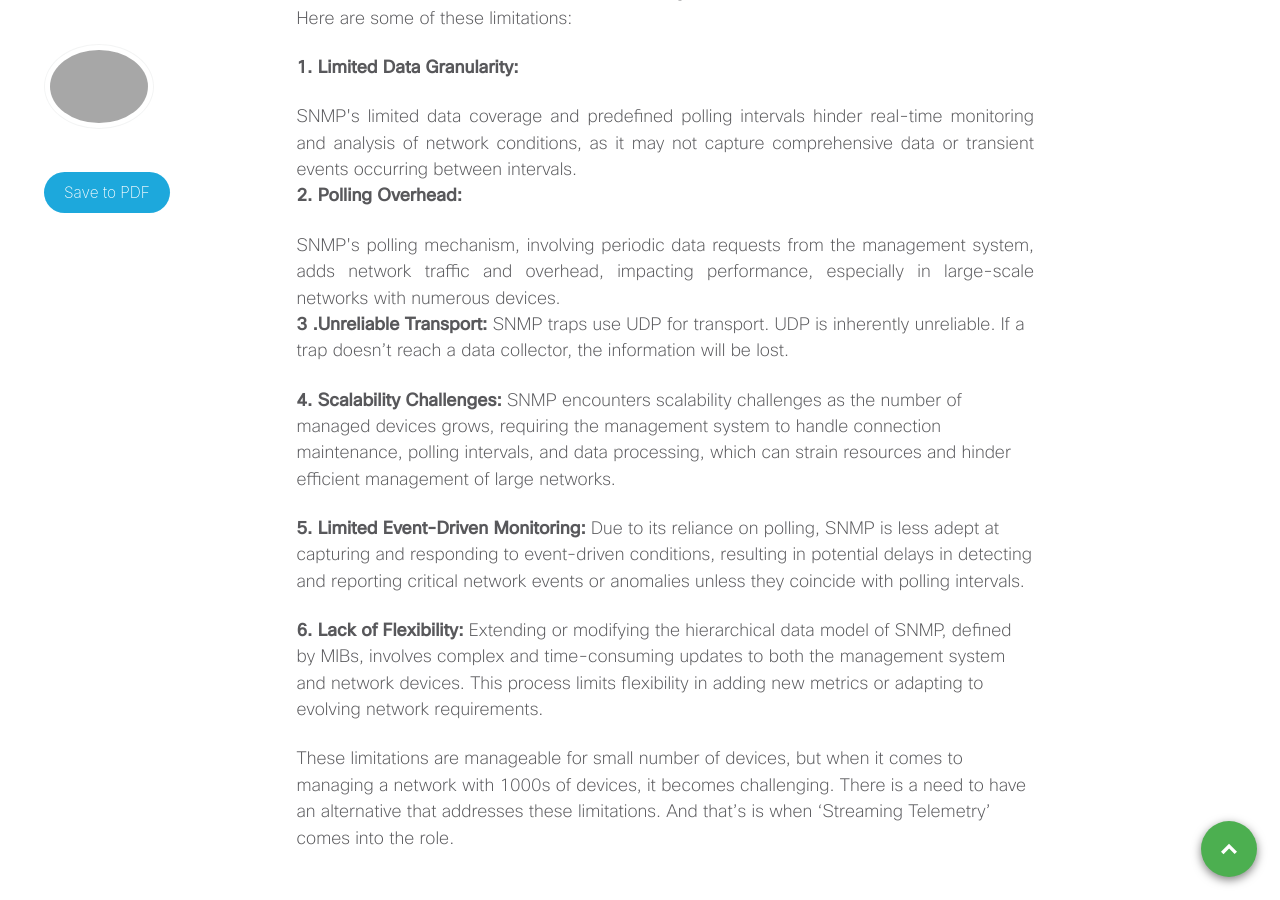
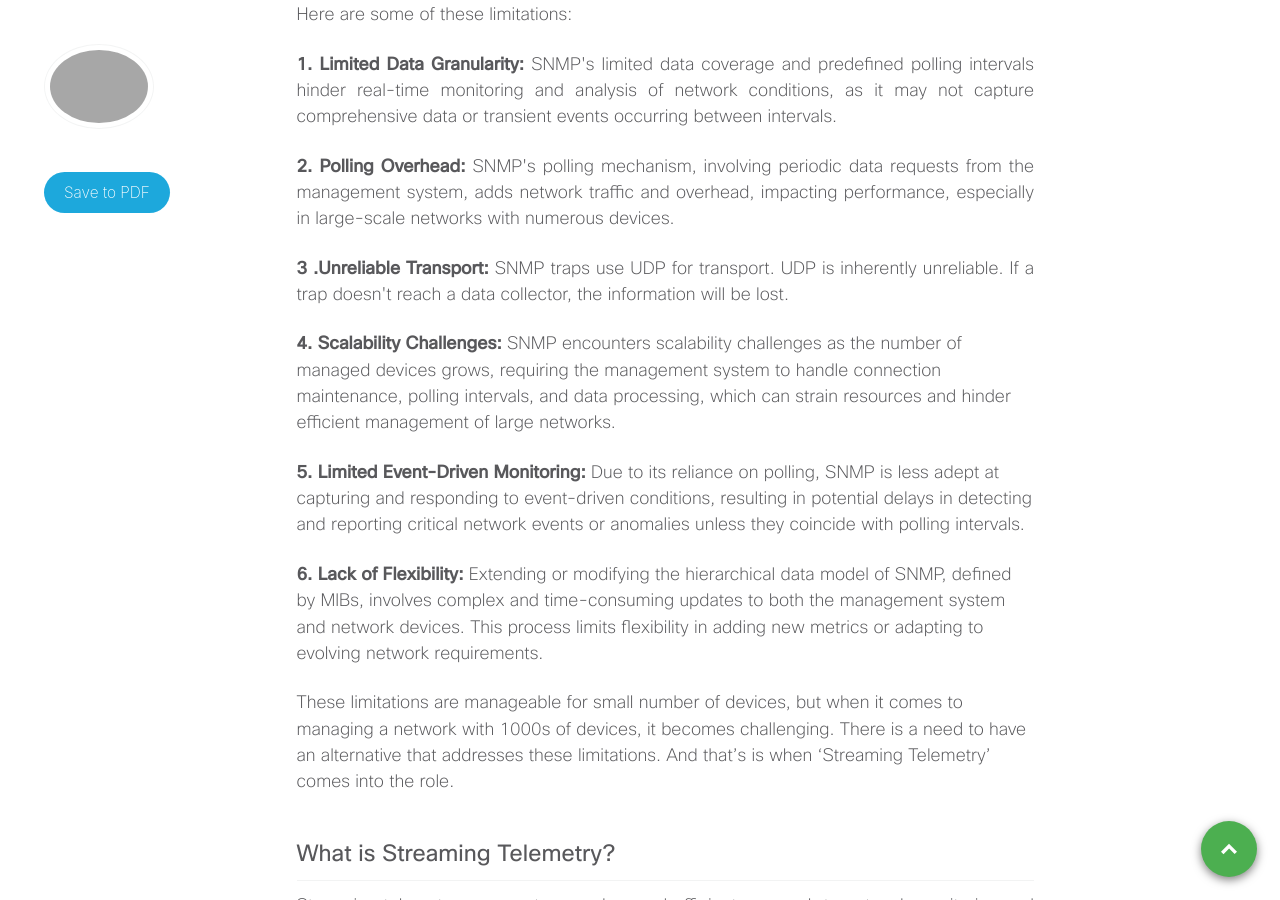
Before and after one commit to xrdocs/programmability, a Jekyll site: the page built from _blogs/Model-Driven-Telemetry.md, in a window 1280 px wide and 900 px high, scrolled down 491 px. Built offline with Jekyll 4.4.1, drawn with Linux system fonts in a browser that asks for light colours; comment, search, counter and statistics services are not loaded.

Commit message:
Update Model-Driven-Telemetry.md

```diff
--- a/_blogs/Model-Driven-Telemetry.md
+++ b/_blogs/Model-Driven-Telemetry.md
@@ -9,27 +9,17 @@ author: Rahul Sharma
 
 # Background
 
-<div style="text-align: justify">
-A lot has been heard about 'Streaming Telemetry' in recent times, and it is known to be used to manage network devices. However, the question arises: Why is it needed when SNMP is already available to monitor and configure network devices?
-</div>
-<br>
-<div style="text-align: justify">
-Knowing SNMP, its architecture, basic commands, and how it works is common knowledge. However, it's also essential to be aware of certain limitations associated with SNMP, which can act as bottlenecks for network device management.
-</div>
+<p align="justify">A lot has been heard about 'Streaming Telemetry' in recent times, and it is known to be used to manage network devices. However, the question arises: Why is it needed when SNMP is already available to monitor and configure network devices?</p>
+
+<p align="justify">Knowing SNMP, its architecture, basic commands, and how it works is common knowledge. However, it's also essential to be aware of certain limitations associated with SNMP, which can act as bottlenecks for network device management.</p>
 
 Here are some of these limitations:
 
-**1. Limited Data Granularity:**
-<div style="text-align: justify">
-SNMP's limited data coverage and predefined polling intervals hinder real-time monitoring and analysis of network conditions, as it may not capture comprehensive data or transient events occurring between intervals.
-</div>
+<p align="justify"> <b>1. Limited Data Granularity:</b> SNMP's limited data coverage and predefined polling intervals hinder real-time monitoring and analysis of network conditions, as it may not capture comprehensive data or transient events occurring between intervals.</p>
 
-**2. Polling Overhead:**
-<div style="text-align: justify">
-SNMP's polling mechanism, involving periodic data requests from the management system, adds network traffic and overhead, impacting performance, especially in large-scale networks with numerous devices.
-</div>
+<p align="justify"> <b>2. Polling Overhead:</b> SNMP's polling mechanism, involving periodic data requests from the management system, adds network traffic and overhead, impacting performance, especially in large-scale networks with numerous devices.</p>
 
-**3 .Unreliable Transport:** SNMP traps use UDP for transport. UDP is inherently unreliable. If a trap doesn't reach a data collector, the information will be lost.
+<p align="justify"> <b>3 .Unreliable Transport:</b> SNMP traps use UDP for transport. UDP is inherently unreliable. If a trap doesn't reach a data collector, the information will be lost.</p>
 
 **4. Scalability Challenges:** SNMP encounters scalability challenges as the number of managed devices grows, requiring the management system to handle connection maintenance, polling intervals, and data processing, which can strain resources and hinder efficient management of large networks.
 
```
